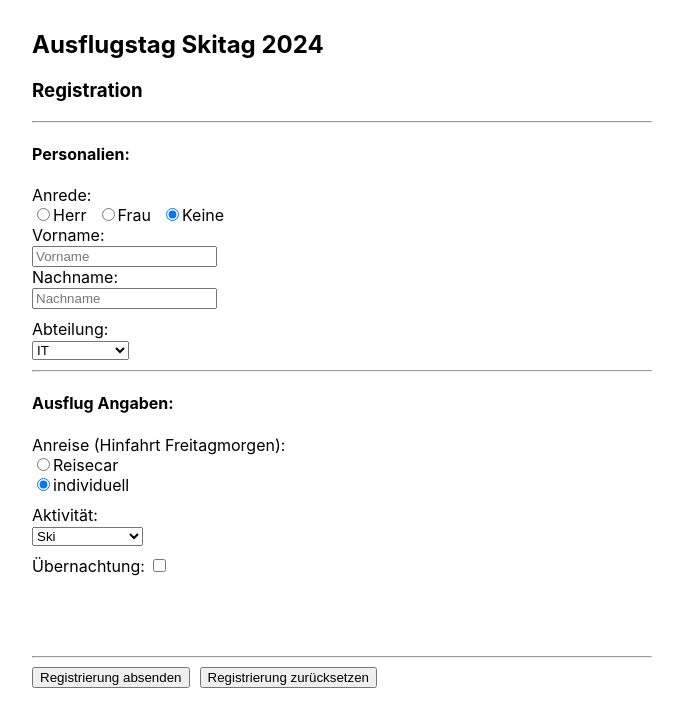
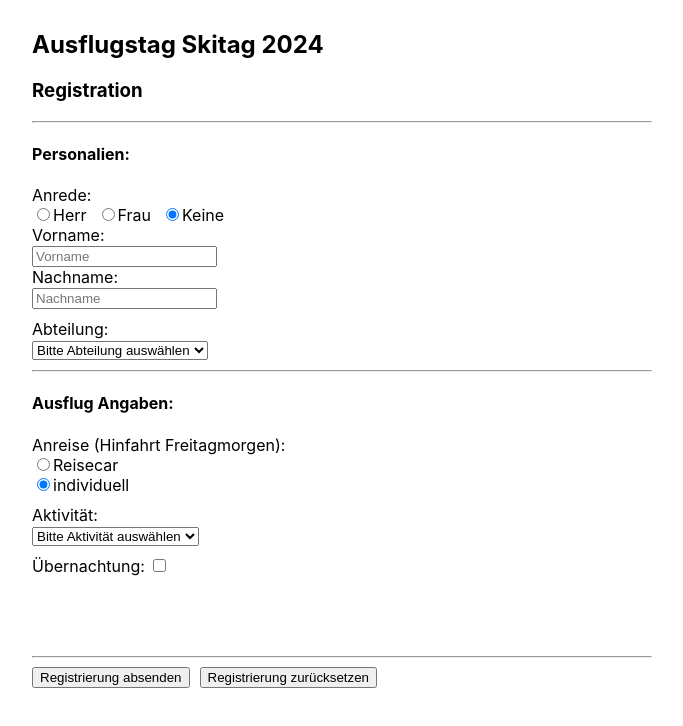
Before and after one commit to Okarashii/02-react-ui-elements, a React (Create React App) app: page / in a window 1280 px wide. Shown: the top 726 px of the page, without its empty margins (298-981 px from the left). Built offline with nearby package versions, Linux system fonts and the light colour scheme.

Commit message:
Completed convertion to controlled component

```diff
--- a/src/Registration/Registration.jsx
+++ b/src/Registration/Registration.jsx
@@ -65,17 +65,17 @@ export default function Registration({title, departments, activities}) {
                         <br />
 
                         <label>Vorname:</label><br />
-                        <input type="text" id="fname" name="fname" placeholder="Vorname" value={firstname} onChange={(e) => setFirstname(e.target.value)}/><br />
+                        <input type="text" id="fname" required name="fname" placeholder="Vorname" value={firstname} onChange={(e) => setFirstname(e.target.value)}/><br />
 
                         <label>Nachname:</label><br />
-                        <input type="text" id="lname" name="lname" placeholder="Nachname" value={lastname} onChange={(e) => setLastname(e.target.value)}/>
+                        <input type="text" id="lname" required name="lname" placeholder="Nachname" value={lastname} onChange={(e) => setLastname(e.target.value)}/>
                     </div>
 
                     <div className="FormBlock">
                         Abteilung:<br />
 
-                        <select id="departmentID" name="department" value={department}>
-
+                        <select id="departmentID" name="department" value={department} required>
+                            <option selected disabled value="">Bitte Abteilung auswählen</option>
                             {departments.map((i) => (
                                 <option value={i.toLowerCase()} key={i} onClick={(e) => setDepartment(e.target.value)}>{i}</option>
                             ))}
@@ -102,6 +102,7 @@ export default function Registration({title, departments, activities}) {
                     <div className="FormBlock">
                         Aktivität:<br />
                         <select id="activity" name="activity">
+                            <option selected disabled value="">Bitte Aktivität auswählen</option>
                             {activities.map((i) => (
                                 <option value={i.toLowerCase()} key={i} onClick={(e) => setActivity(e.target.value)}>{i}</option>
                             ))}
```
